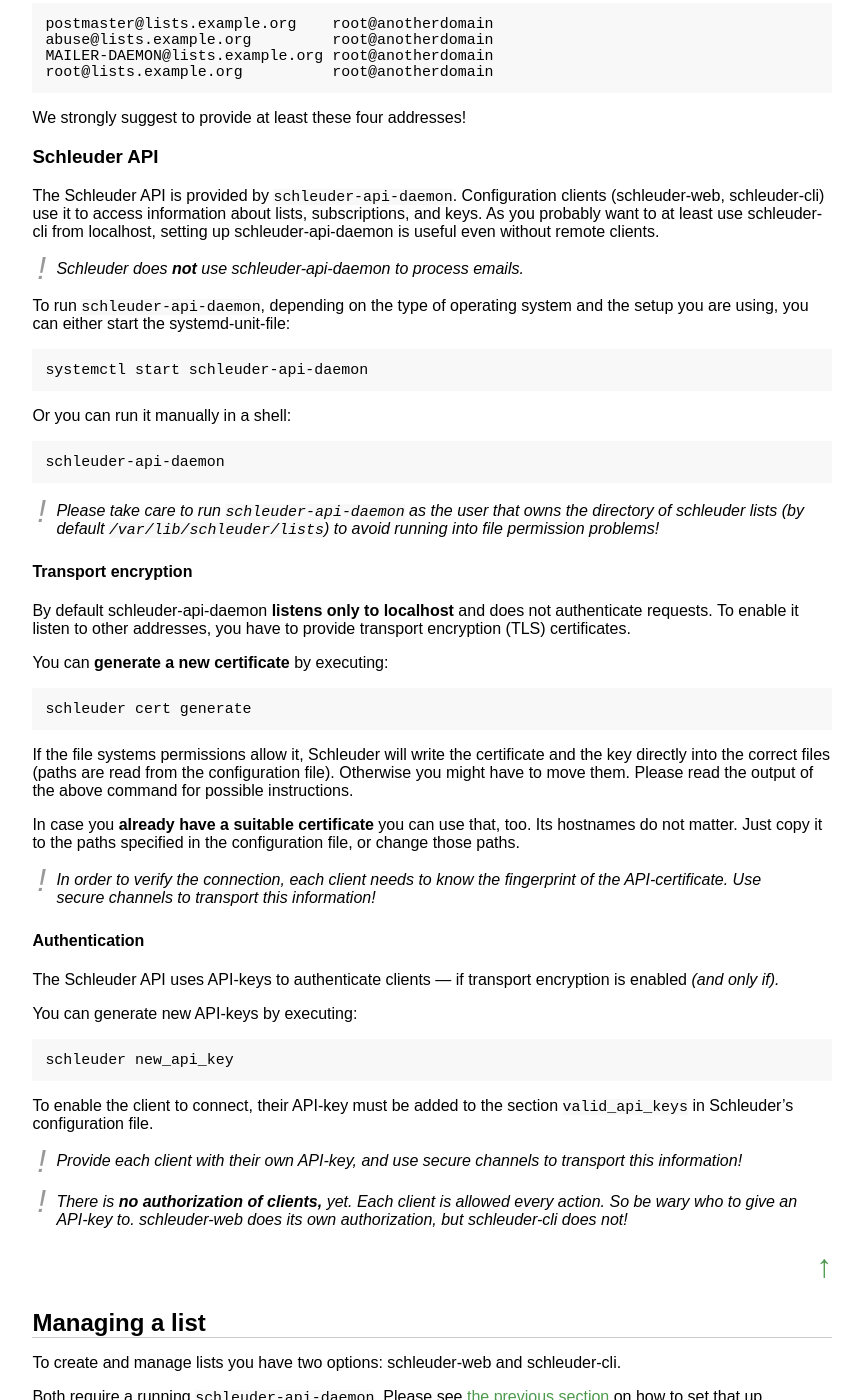
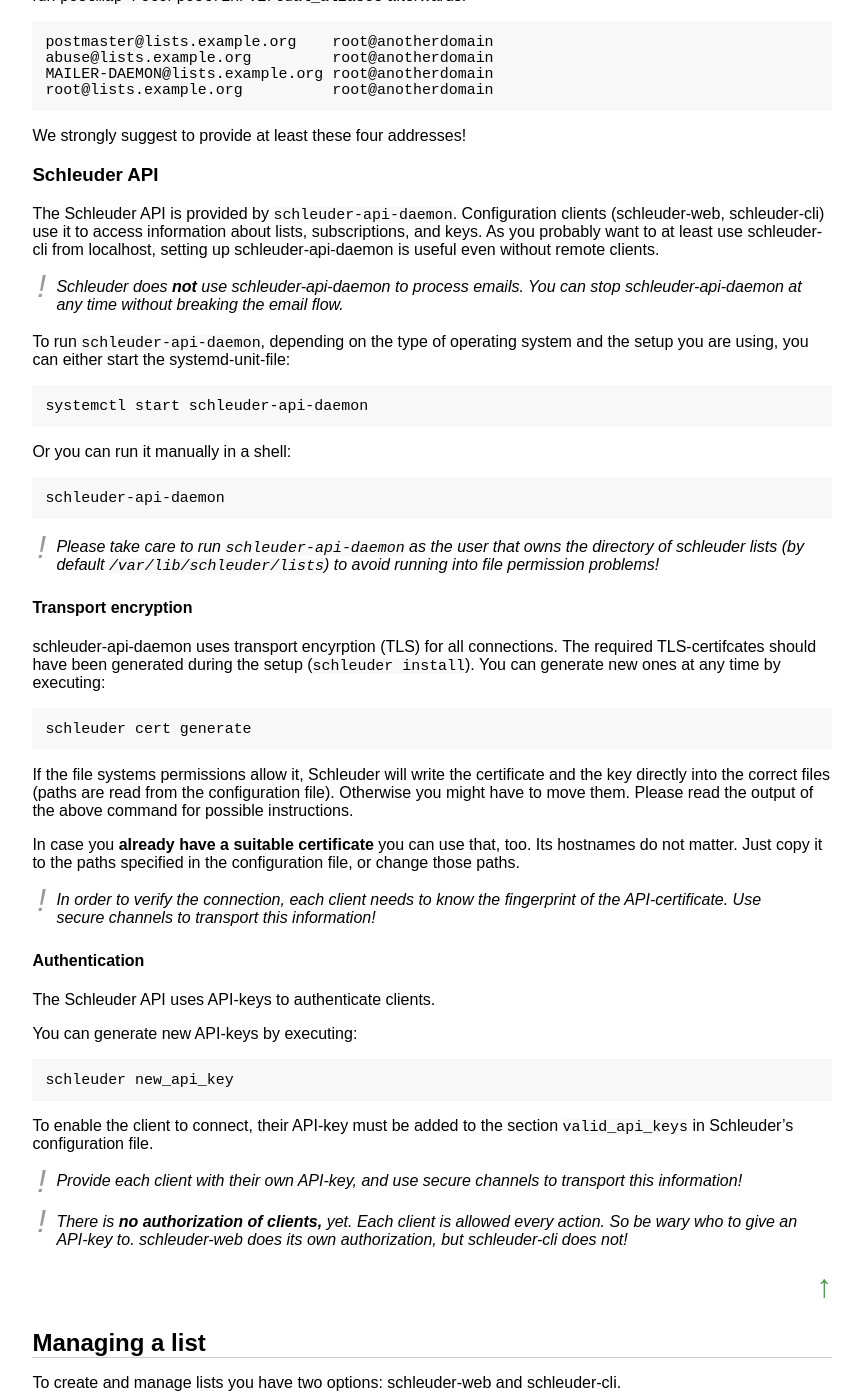
Before and after one commit to schleuder/schleuder-website, a Jekyll site: the page built from docs/index.md, in a window 1280 px wide and 1400 px high, scrolled down 3545 px. Shown: the whole window, without its empty margins (6-867 px from the left). Built offline with Jekyll 4.4.1, drawn with Linux system fonts in a browser that asks for light colours; some of the changed text lies outside the part shown.

Commit message:
Update docs.

```diff
--- a/docs/index.md
+++ b/docs/index.md
@@ -139,7 +139,7 @@
 The Schleuder API is provided by `schleuder-api-daemon`. Configuration clients (schleuder-web, schleuder-cli) use it to access information about lists, subscriptions, and keys. As you probably want to at least use schleuder-cli from localhost, setting up schleuder-api-daemon is useful even without remote clients.
 
 {: .note}
-Schleuder does **not** use schleuder-api-daemon to process emails.
+Schleuder does **not** use schleuder-api-daemon to process emails. You can stop schleuder-api-daemon at any time without breaking the email flow.
 
 To run `schleuder-api-daemon`, depending on the type of operating system and the setup you are using, you can either start the systemd-unit-file:
 
@@ -154,9 +154,7 @@
 
 #### Transport encryption
 
-By default schleuder-api-daemon **listens only to localhost** and does not authenticate requests. To enable it listen to other addresses, you have to provide transport encryption (TLS) certificates.
-
-You can **generate a new certificate** by executing:
+schleuder-api-daemon uses transport encyrption (TLS) for all connections. The required TLS-certifcates should have been generated during the setup (`schleuder install`). You can generate new ones at any time by executing:
 
     schleuder cert generate
 
@@ -171,7 +169,7 @@
 
 #### Authentication
 
-The Schleuder API uses API-keys to authenticate clients — if transport encryption is enabled *(and only if).*
+The Schleuder API uses API-keys to authenticate clients.
 
 You can generate new API-keys by executing:
 
@@ -235,6 +233,12 @@
 Letter case doesn't matter.
 
 There are two types of keywords: those to enhance messages sent over the list ("list-keywords"), and those to request something from Schleuder ("request-keywords").
+
+
+#### Security
+
+x-listname: someone@example.org
+: **You must always provide this keyword once per email.** Without it, no other keyword will be considered but you will receive an error message. It helps to mitigate replay-attacks.
 
 
 #### Resending
@@ -319,7 +323,13 @@
     schleuder check_keys
 
 
-Schleuder doesn't provide a method to refresh keys from the keyservers. There are dedicated and more sophisticated tools to do that, e.g.  [parcimonie](https://gaffer.ptitcanardnoir.org/intrigeri/code/parcimonie/), [parcimonie.sh](https://github.com/EtiennePerot/parcimonie.sh) or [GPG maintenance](https://github.com/ilf/gpg-maintenance/).
+Schleuder can also **refresh all keys** in the same manner. Each key of each list will be refreshed from a keyserver one by one. If you're using gpg 2.1, it's possible to configure a TOR onion service to be used as keyserver! See [the config](https://0xacab.org/schleuder/schleuder/blob/master/etc/schleuder.yml) for an example.
+
+
+Call this command weekly from cron to automate the check and have the results sent to the respective list-admins:
+
+    schleuder refresh_keys
+
 
 
 [↑](#top "Go to top of page")
```
